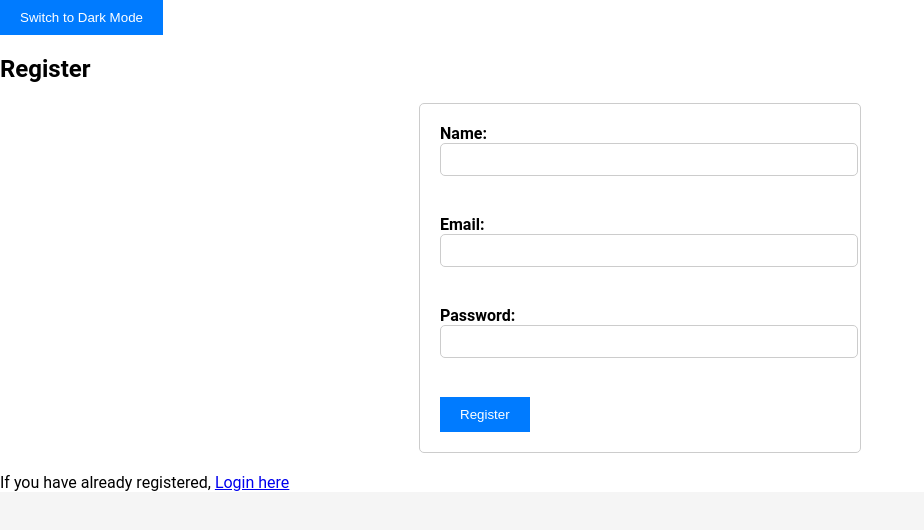
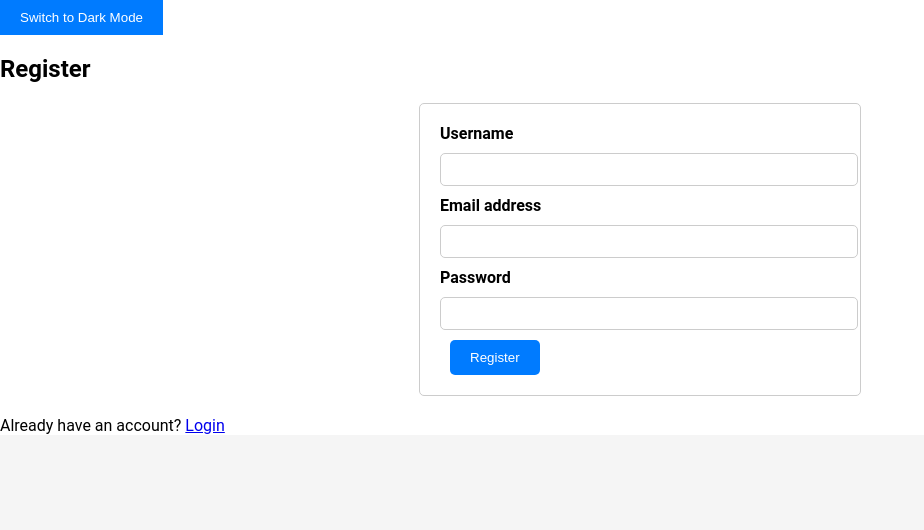
Before and after one commit to Fareedcbr/edunet_internship, a React (Create React App) app: page /register in a window 1280 px wide. Shown: the top 530 px of the page, without its empty margins (0-924 px from the left). Built offline with nearby package versions, Linux system fonts and the light colour scheme.

Commit message:
Update the login page. Created Dashboard with document details and documents form.

```diff
--- a/package.json
+++ b/package.json
@@ -3,6 +3,7 @@
   "version": "0.1.0",
   "private": true,
   "dependencies": {
+    "axios": "^1.7.9",
     "cra-template": "1.2.0",
     "nth-check": "^2.0.1",
     "postcss": "^8.4.49",
--- a/src/components/Dashboard.js
+++ b/src/components/Dashboard.js
@@ -18,7 +18,7 @@ const Dashboard = () => {
                     },
                 });
                 setDocuments(data);
-                console.log(data)
+                // console.log(data)
             } catch (error) {
                 console.error('Failed to fetch documents:', error);
                 navigate('/');
--- a/src/components/Login.js
+++ b/src/components/Login.js
@@ -1,26 +1,53 @@
-import React from 'react';
-import { Link } from 'react-router-dom';
+import React, { useState } from 'react';
+import { useNavigate } from 'react-router-dom';
+import axios from 'axios';
 
-function Login() {
-  return (
-    <div>
-      <h2>Login</h2>
-      <form>
-        <label>
-          <p>Email:</p>
-          <input type="email" name="email" />
-        </label>
-        <br />
-        <label>
-          <p>Password:</p>
-          <input type="password" name="password" />
-        </label>
-        <br />
-        <button type="submit">Login</button>
-      </form>
-      <p>Please log in to access your account. Don’t have an account? <Link to="/register">click here</Link> to register.</p>
-    </div>
-  );
-}
+const Login = () => {
+    const [email, setEmail] = useState('');
+    const [password, setPassword] = useState('');
+    const [error, setError] = useState('');
+    const navigate = useNavigate();
+
+    const handleLogin = async (e) => {
+        e.preventDefault();
+        try {
+            const { data } = await axios.post('http://localhost:5000/api/auth/login', { email, password });
+
+            // Save user data in local storage
+            console.log(data.username)
+            localStorage.setItem('user', JSON.stringify({ username: data.username, token: data.token }));
+
+            // Navigate to dashboard
+            navigate('/dashboard');
+        } catch (error) {
+            if (error.response && error.response.data && error.response.data.message) {
+                setError(error.response.data.message);
+                navigate('/login');
+            } else {
+                setError('An unexpected error occurred. Please try again later.');
+                navigate('/login');
+            }
+        }
+    };
+
+    return (
+        <div className="container">
+            <h2>Login</h2>
+            <form onSubmit={handleLogin}>
+                <div className="mb-3">
+                    <label htmlFor="email" className="form-label">Email address</label>
+                    <input type="email" className="form-control" id="email" value={email} onChange={(e) => setEmail(e.target.value)} required />
+                </div>
+                <div className="mb-3">
+                    <label htmlFor="password" className="form-label">Password</label>
+                    <input type="password" className="form-control" id="password" value={password} onChange={(e) => setPassword(e.target.value)} required />
+                </div>
+                <button type="submit" className="btn btn-primary">Login</button>
+            </form>
+            {error && <p className="text-danger mt-3">{error}</p>} {/* Display error message */}
+            <p>Don't have an account? <a href="/register">Register</a></p>
+        </div>
+    );
+};
 
 export default Login;
--- a/src/components/Register.js
+++ b/src/components/Register.js
@@ -1,31 +1,73 @@
-import React from 'react';
-import { Link } from 'react-router-dom';
+import React, { useState } from 'react';
+import { useNavigate } from 'react-router-dom';
+import axios from 'axios';
 
-function Register() {
-  return (
-    <div>
-      <h2>Register</h2>
-      <form>
-        <label>
-          Name:
-          <input type="text" name="name" />
-        </label>
-        <br />
-        <label>
-          Email:
-          <input type="email" name="email" />
-        </label>
-        <br />
-        <label>
-          Password:
-          <input type="password" name="password" />
-        </label>
-        <br />
-        <button type="submit">Register</button>
-      </form>
-      <p>If you have already registered, <Link to="/login">Login here</Link></p>
-    </div>
-  );
-}
+const Register = () => {
+    const [name, setName] = useState('');
+    const [email, setEmail] = useState('');
+    const [password, setPassword] = useState('');
+    const [error, setError] = useState(''); // State to handle error message
+    const navigate = useNavigate();
+
+    const handleRegister = async (e) => {
+        e.preventDefault();
+        setError(''); // Clear any previous errors
+        try {
+            const { data } = await axios.post('http://localhost:5000/api/auth/register', { name, email, password });
+            localStorage.setItem('token', data.token);
+            navigate('/login'); // Redirect to login if registration is successful
+        } catch (error) {
+            if (error.response && error.response.data && error.response.data.message) {
+                setError(error.response.data.message); // Set error message if registration fails
+            } else {
+                setError('An unexpected error occurred. Please try again later.');
+            }
+        }
+    };
+
+    return (
+        <div className="container">
+            <h2>Register</h2>
+            <form onSubmit={handleRegister}>
+                <div className="mb-3">
+                    <label htmlFor="name" className="form-label">Username</label>
+                    <input
+                        type="text"
+                        className="form-control"
+                        id="name"
+                        value={name}
+                        onChange={(e) => setName(e.target.value)}
+                        required
+                    />
+                </div>
+                <div className="mb-3">
+                    <label htmlFor="email" className="form-label">Email address</label>
+                    <input
+                        type="email"
+                        className="form-control"
+                        id="email"
+                        value={email}
+                        onChange={(e) => setEmail(e.target.value)}
+                        required
+                    />
+                </div>
+                <div className="mb-3">
+                    <label htmlFor="password" className="form-label">Password</label>
+                    <input
+                        type="password"
+                        className="form-control"
+                        id="password"
+                        value={password}
+                        onChange={(e) => setPassword(e.target.value)}
+                        required
+                    />
+                </div>
+                <button type="submit" className="btn btn-primary">Register</button>
+            </form>
+            {error && <p className="text-danger mt-3">{error}</p>} {/* Display error message */}
+            <p>Already have an account? <a href="/">Login</a></p>
+        </div>
+    );
+};
 
 export default Register;
```
Also changed, not shown: src/App.js (+16 -32 lines), src/components/Navbar.js (+48 -15 lines), src/servicess/documentService.js (added, +43 -0 lines), 2 other files (tests, documents, lock files or other folders).
